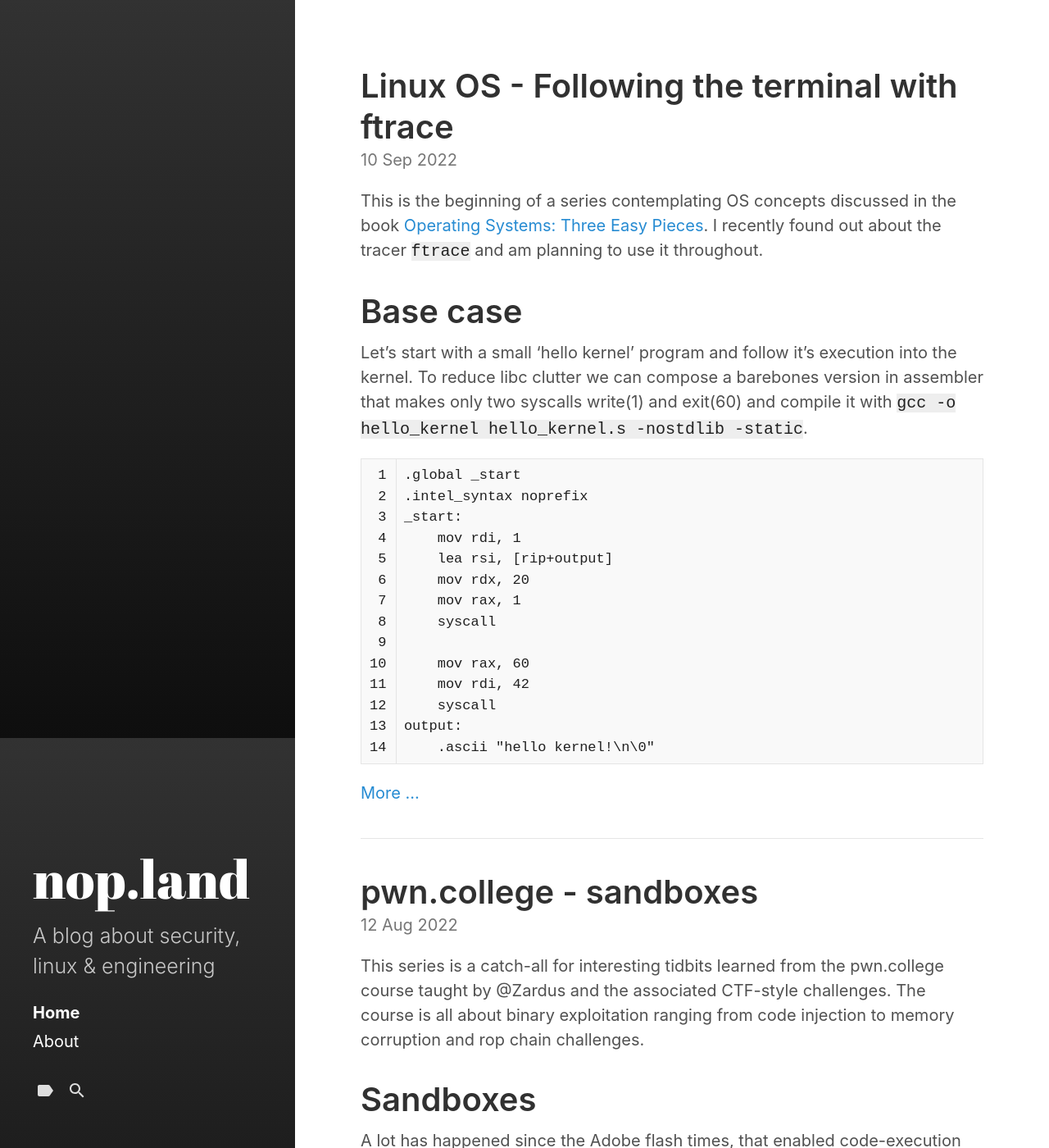
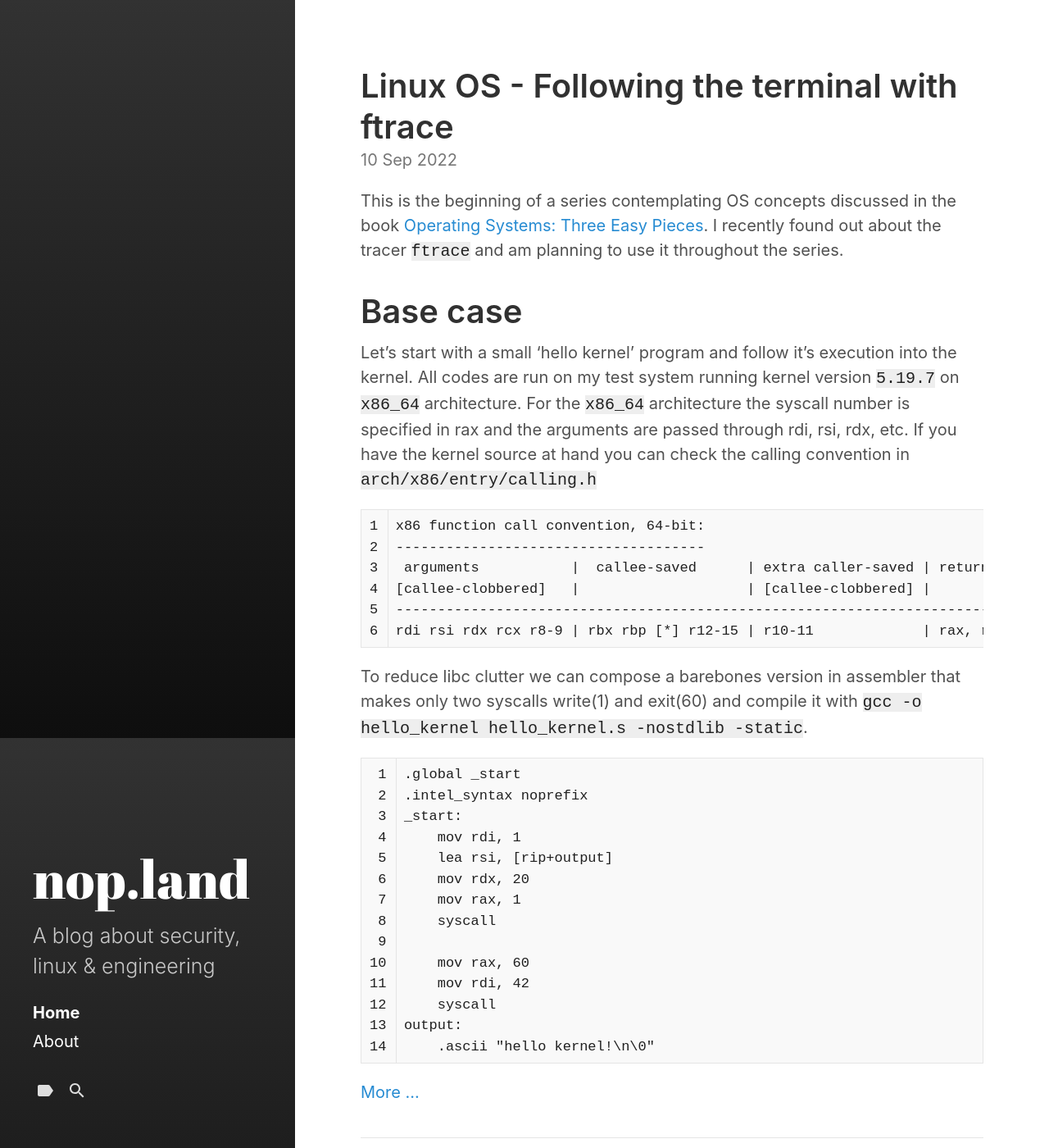
Before and after one commit to bytewvr/blog, a Jekyll site: the page built from index.html, in a window 1280 px wide and 1400 px high. Shown: the whole window at 82% size. Built offline with Jekyll 4.4.1, drawn with Linux system fonts in a browser that asks for light colours; the list of posts is cut into pages by our own code.

Commit message:
minor fixes in text

````diff
--- a/_posts/2022-09-10-Ftrace_terminal.md
+++ b/_posts/2022-09-10-Ftrace_terminal.md
@@ -2,9 +2,18 @@
 layout: post
 title: Linux OS - Following the terminal with ftrace
 ---
-This is the beginning of a series contemplating OS concepts discussed in the book [Operating Systems: Three Easy Pieces](https://pages.cs.wisc.edu/~remzi/OSTEP/). I recently found out about the tracer `ftrace` and am planning to use it throughout.
+This is the beginning of a series contemplating OS concepts discussed in the book [Operating Systems: Three Easy Pieces](https://pages.cs.wisc.edu/~remzi/OSTEP/). I recently found out about the tracer `ftrace` and am planning to use it throughout the series.
 # Base case
-Let's start with a small 'hello kernel' program and follow it's execution into the kernel. To reduce libc clutter we can compose a barebones version in assembler that makes only two syscalls write(1) and exit(60) and compile it with `gcc -o hello_kernel hello_kernel.s -nostdlib -static`.
+Let's start with a small 'hello kernel' program and follow it's execution into the kernel. All codes are run on my test system running kernel version  `5.19.7` on `x86_64` architecture. For the `x86_64` architecture the syscall number is specified in rax and the arguments are passed through rdi, rsi, rdx, etc. If you have the kernel source at hand you can check the calling convention in `arch/x86/entry/calling.h`
+```
+x86 function call convention, 64-bit:
+-------------------------------------
+ arguments           |  callee-saved      | extra caller-saved | return
+[callee-clobbered]   |                    | [callee-clobbered] |
+---------------------------------------------------------------------------
+rdi rsi rdx rcx r8-9 | rbx rbp [*] r12-15 | r10-11             | rax, rdx [**]
+```
+To reduce libc clutter we can compose a barebones version in assembler that makes only two syscalls write(1) and exit(60) and compile it with `gcc -o hello_kernel hello_kernel.s -nostdlib -static`.
 ```
 .global _start
 .intel_syntax noprefix
@@ -22,16 +31,7 @@ output:
     .ascii "hello kernel!\n\0"
 ```
 <!--more-->
-As my architecture follows the x86_64 architecture the syscall number is specified in rax and the arguments are passed through rdi, rsi, rdx, etc. If you have the kernel source at hand you can check the calling convention in `arch/x86/entry/calling.h`
-```
-x86 function call convention, 64-bit:
--------------------------------------
- arguments           |  callee-saved      | extra caller-saved | return
-[callee-clobbered]   |                    | [callee-clobbered] |
----------------------------------------------------------------------------
-rdi rsi rdx rcx r8-9 | rbx rbp [*] r12-15 | r10-11             | rax, rdx [**]
-```
-When strace'ing the assembly we get (as expected) two syscalls plus the additional execve that forks the bash process and turns the child into our hello_kernel process.
+When strace'ing the assembly we get the expected two syscalls plus the additional execve that forks the bash process and turns the child into our hello_kernel process.
 ```
 PROMPT> strace ./hello_kernel
   execve("./hello_kernel", ["./hello_kernel"], 0x7ffe01ead980 /* 37 vars */) = 0
````
